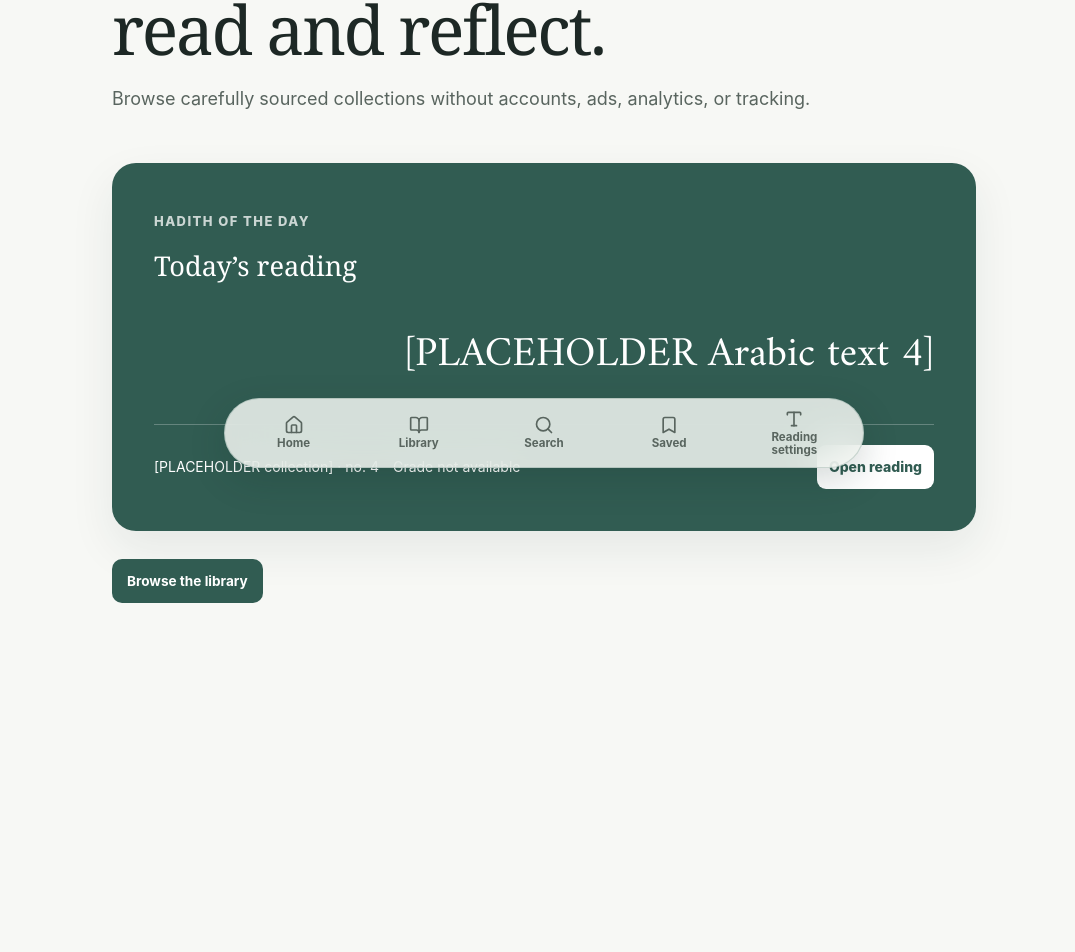
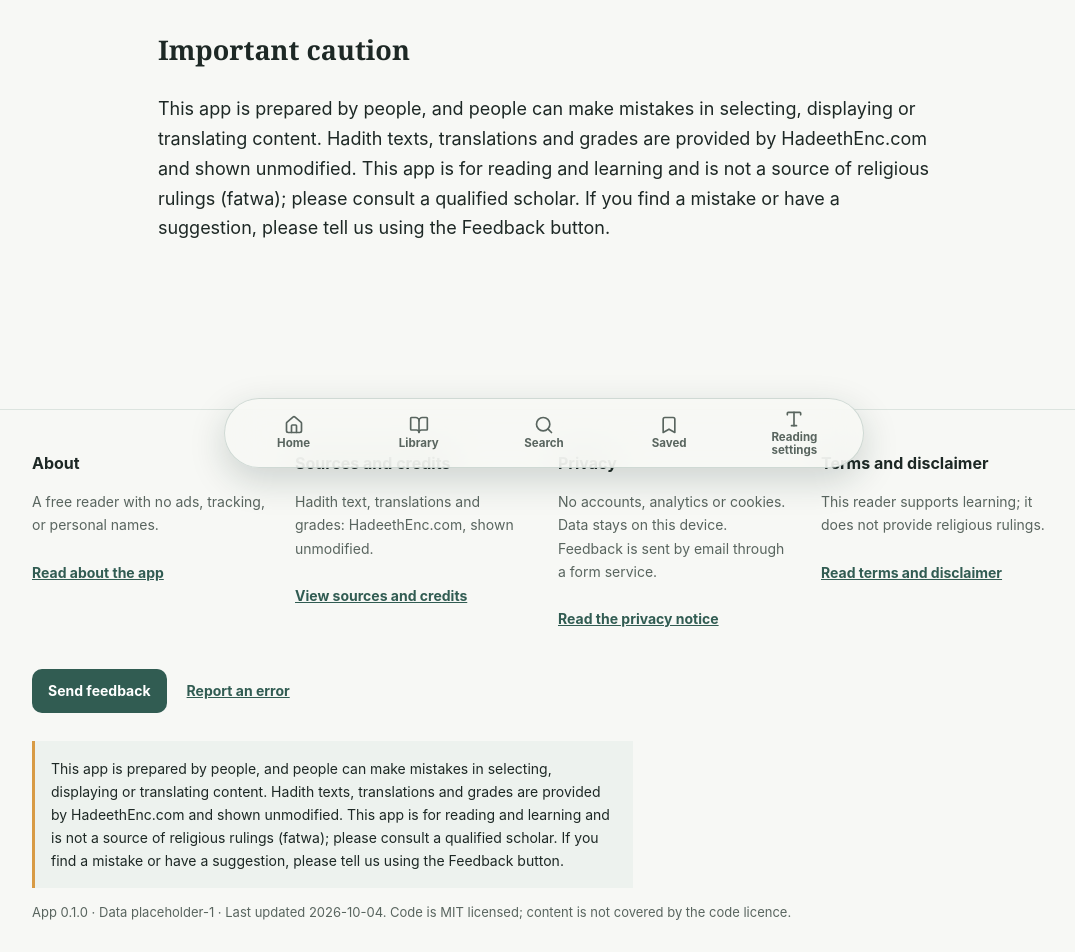
Before and after one commit to haiderimran019/Riyadh-as-Saliheen, a React (Vite) app: page /about in a window 1280 px wide. Shown: the part 320-1272 px from the top of the page, without its empty margins (96-1171 px from the left). Before the commit the page ends 1135 px from the top, so only its background shows below. Built offline with nearby package versions, Linux system fonts and the light colour scheme.

Commit message:
feat: add global footer and policy pages

```diff
--- a/src/App.tsx
+++ b/src/App.tsx
@@ -5,8 +5,10 @@ import { APP_NAME } from './config'
 import { InstallPrompt } from './components/InstallPrompt'
 import { LanguagePicker } from './components/LanguagePicker'
 import { ReadingControlsSheet } from './components/ReadingControlsSheet'
+import { SiteFooter } from './components/SiteFooter'
 
 const CollectionPage = lazy(() => import('./pages/CollectionPage').then((module) => ({ default: module.CollectionPage })))
+const AboutPage = lazy(() => import('./pages/AboutPage').then((module) => ({ default: module.AboutPage })))
 const HomePage = lazy(() => import('./pages/HomePage').then((module) => ({ default: module.HomePage })))
 const LibraryPage = lazy(() => import('./pages/LibraryPage').then((module) => ({ default: module.LibraryPage })))
 const ReaderPage = lazy(() => import('./pages/ReaderPage').then((module) => ({ default: module.ReaderPage })))
@@ -14,6 +16,8 @@ const SavedPage = lazy(() => import('./pages/SavedPage').then((module) => ({ def
 const SearchPage = lazy(() => import('./pages/SearchPage').then((module) => ({ default: module.SearchPage })))
 const SettingsPage = lazy(() => import('./pages/SettingsPage').then((module) => ({ default: module.SettingsPage })))
 const SourcesPage = lazy(() => import('./pages/SourcesPage').then((module) => ({ default: module.SourcesPage })))
+const PrivacyPage = lazy(() => import('./pages/PrivacyPage').then((module) => ({ default: module.PrivacyPage })))
+const TermsPage = lazy(() => import('./pages/TermsPage').then((module) => ({ default: module.TermsPage })))
 
 export function App() {
   return (
@@ -38,10 +42,15 @@ export function App() {
             <Route path="/saved" element={<SavedPage />} />
             <Route path="/settings" element={<SettingsPage />} />
             <Route path="/sources" element={<SourcesPage />} />
+            <Route path="/about" element={<AboutPage />} />
+            <Route path="/privacy" element={<PrivacyPage />} />
+            <Route path="/terms" element={<TermsPage />} />
             <Route path="*" element={<HomePage />} />
           </Routes>
         </Suspense>
       </div>
+
+      <SiteFooter />
 
       <InstallPrompt />
       <ReadingControlsSheet />
--- /dev/null
+++ b/src/components/SiteFooter.tsx
@@ -0,0 +1,20 @@
+import { Link } from 'react-router-dom'
+import { APP_VERSION, DATA_LAST_UPDATED, DATA_VERSION } from '../config'
+
+export const CAUTION_TEXT = "This app is prepared by people, and people can make mistakes in selecting, displaying or translating content. Hadith texts, translations and grades are provided by HadeethEnc.com and shown unmodified. This app is for reading and learning and is not a source of religious rulings (fatwa); please consult a qualified scholar. If you find a mistake or have a suggestion, please tell us using the Feedback button."
+
+export function SiteFooter() {
+  return (
+    <footer className="site-footer">
+      <div className="footer-grid">
+        <section><h2>About</h2><p>A free reader with no ads, tracking, or personal names.</p><Link to="/about">Read about the app</Link></section>
+        <section><h2>Sources and credits</h2><p>Hadith text, translations and grades: HadeethEnc.com, shown unmodified.</p><Link to="/sources">View sources and credits</Link></section>
+        <section><h2>Privacy</h2><p>No accounts, analytics or cookies. Data stays on this device. Feedback is sent by email through a form service.</p><Link to="/privacy">Read the privacy notice</Link></section>
+        <section><h2>Terms and disclaimer</h2><p>This reader supports learning; it does not provide religious rulings.</p><Link to="/terms">Read terms and disclaimer</Link></section>
+      </div>
+      <div className="footer-actions"><Link className="footer-button" to="/feedback">Send feedback</Link><Link to="/feedback?type=mistake">Report an error</Link></div>
+      <p className="caution-text">{CAUTION_TEXT}</p>
+      <p className="footer-meta">App {APP_VERSION} · Data {DATA_VERSION} · Last updated {DATA_LAST_UPDATED}. Code is MIT licensed; content is not covered by the code licence.</p>
+    </footer>
+  )
+}
--- a/src/config.ts
+++ b/src/config.ts
@@ -1,3 +1,6 @@
 export const APP_NAME = 'Hadith App'
+export const APP_VERSION = '0.1.0'
+export const DATA_VERSION = 'placeholder-1'
+export const DATA_LAST_UPDATED = '2026-10-04'
 export const DEFAULT_COLLECTION = 'nawawi-placeholder'
 export const getDataRoot = () => `${import.meta.env.BASE_URL}data`
--- /dev/null
+++ b/src/pages/AboutPage.tsx
@@ -0,0 +1,5 @@
+import { CAUTION_TEXT } from '../components/SiteFooter'
+
+export function AboutPage() {
+  return <main className="content-page narrow page-with-nav legal-page"><header className="page-heading compact"><p className="eyebrow">About</p><h1>A quiet, private reader</h1><p>This free app has no ads, analytics, accounts, cookies, or personal names. Reading preferences and saved items stay on your device.</p></header><section><h2>Important caution</h2><p>{CAUTION_TEXT}</p></section></main>
+}
--- /dev/null
+++ b/src/pages/PrivacyPage.tsx
@@ -0,0 +1,3 @@
+export function PrivacyPage() {
+  return <main className="content-page narrow page-with-nav legal-page"><header className="page-heading compact"><p className="eyebrow">Privacy</p><h1>Your reading stays on your device</h1></header><section><h2>What this app stores</h2><p>Reading settings, saved hadith and progress are stored in your browser. There are no accounts, analytics or cookies.</p><h2>Feedback</h2><p>Feedback is sent only when you submit the form. The request goes to the configured third-party form service; its hostname is shown beside the form and documented here when configured. The destination email is never included in this app.</p><h2>External requests</h2><p>The published app makes no third-party runtime requests except a feedback submission you choose to send.</p></section></main>
+}
--- a/src/pages/SourcesPage.tsx
+++ b/src/pages/SourcesPage.tsx
@@ -3,6 +3,7 @@ import { ArrowLeft, ExternalLink } from 'lucide-react'
 import { Link } from 'react-router-dom'
 import { loadSources } from '../data/loader'
 import type { SourceCredit } from '../types/hadith'
+import { CAUTION_TEXT } from '../components/SiteFooter'
 
 export function SourcesPage() {
   const [sources, setSources] = useState<SourceCredit[]>([])
@@ -38,6 +39,7 @@ export function SourcesPage() {
           </article>
         ))}
       </div>
+      <section className="source-caution"><h2>Important caution</h2><p>{CAUTION_TEXT}</p></section>
     </main>
   )
 }
--- /dev/null
+++ b/src/pages/TermsPage.tsx
@@ -0,0 +1,5 @@
+import { CAUTION_TEXT } from '../components/SiteFooter'
+
+export function TermsPage() {
+  return <main className="content-page narrow page-with-nav legal-page"><header className="page-heading compact"><p className="eyebrow">Terms</p><h1>Terms and disclaimer</h1></header><section><p>{CAUTION_TEXT}</p><h2>Licensing</h2><p>The application code is provided under the MIT License. Hadith content, translations, grades, and other source material are not covered by that licence and remain subject to their publishers’ terms.</p><h2>No warranty</h2><p>The app is provided without warranty. Verify important information with its credited source and consult a qualified scholar for religious guidance.</p></section></main>
+}
--- a/src/styles.css
+++ b/src/styles.css
@@ -223,6 +223,18 @@ h2, h3 { text-wrap: balance; }
 .reset-button, .open-reading-controls { display: inline-flex; align-items: center; gap: 8px; padding: 0 14px; border: 1px solid var(--border); border-radius: 10px; background: var(--surface); color: var(--accent); font-weight: 750; cursor: pointer; }
 .install-prompt { position: fixed; z-index: 15; right: 22px; bottom: 22px; display: inline-flex; align-items: center; gap: 8px; padding: 12px 16px; border: 0; border-radius: 12px; background: var(--accent); color: white; box-shadow: var(--shadow); font-weight: 800; cursor: pointer; }
 .route-loading { display: grid; place-items: center; min-height: 45vh; color: var(--muted); }
+.site-footer { width: min(1120px, 100%); margin: 48px auto 0; padding: 40px clamp(16px, 5vw, 48px) calc(112px + env(safe-area-inset-bottom)); border-top: 1px solid var(--border); color: var(--muted); font-size: .875rem; }
+.footer-grid { display: grid; grid-template-columns: repeat(4, 1fr); gap: 28px; }
+.site-footer h2 { margin: 0 0 8px; color: var(--text); font-size: 1rem; }
+.site-footer p { line-height: 1.65; }
+.site-footer a { display: inline-flex; min-height: 44px; align-items: center; color: var(--accent); font-weight: 750; }
+.footer-actions { display: flex; align-items: center; gap: 20px; margin: 28px 0; }
+.footer-button { padding: 0 16px; border-radius: 10px; background: var(--accent); color: white !important; text-decoration: none; }
+.caution-text { max-width: 68ch; padding: 16px; border-left: 3px solid var(--focus); background: var(--surface-soft); color: var(--text); }
+.footer-meta { font-size: .8125rem; }
+.legal-page section { max-width: 68ch; }
+.legal-page section h2, .source-caution h2 { margin-top: 32px; font-family: "Batang", "BatangChe", "Noto Serif KR", Georgia, serif; }
+.source-caution { margin-top: 42px; padding-top: 24px; border-top: 1px solid var(--border); }
 @media (max-width: 720px) {
   .topbar { min-height: 64px; padding: 0 16px; }
   .eyebrow, .label { display: -webkit-box; overflow: hidden; letter-spacing: .04em; text-transform: none; -webkit-box-orient: vertical; -webkit-line-clamp: 2; }
@@ -237,6 +249,8 @@ h2, h3 { text-wrap: balance; }
   .source-card dl { grid-template-columns: 1fr; }
   .install-prompt { right: 12px; bottom: 88px; }
   .reading-sheet { right: 0; bottom: 0; left: 0; width: 100%; max-height: min(86vh, 720px); padding-bottom: calc(24px + env(safe-area-inset-bottom)); border-radius: 24px 24px 0 0; }
+  .footer-grid { grid-template-columns: 1fr; gap: 18px; }
+  .footer-actions { align-items: flex-start; flex-direction: column; gap: 6px; }
 }
 @media (max-width: 359px) { .floating-nav span { display: none; } }
 @media (prefers-reduced-transparency: reduce) { .floating-nav { background: var(--surface); backdrop-filter: none; } }
```
Also changed, not shown: 1 other file (tests, documents, lock files or other folders).
